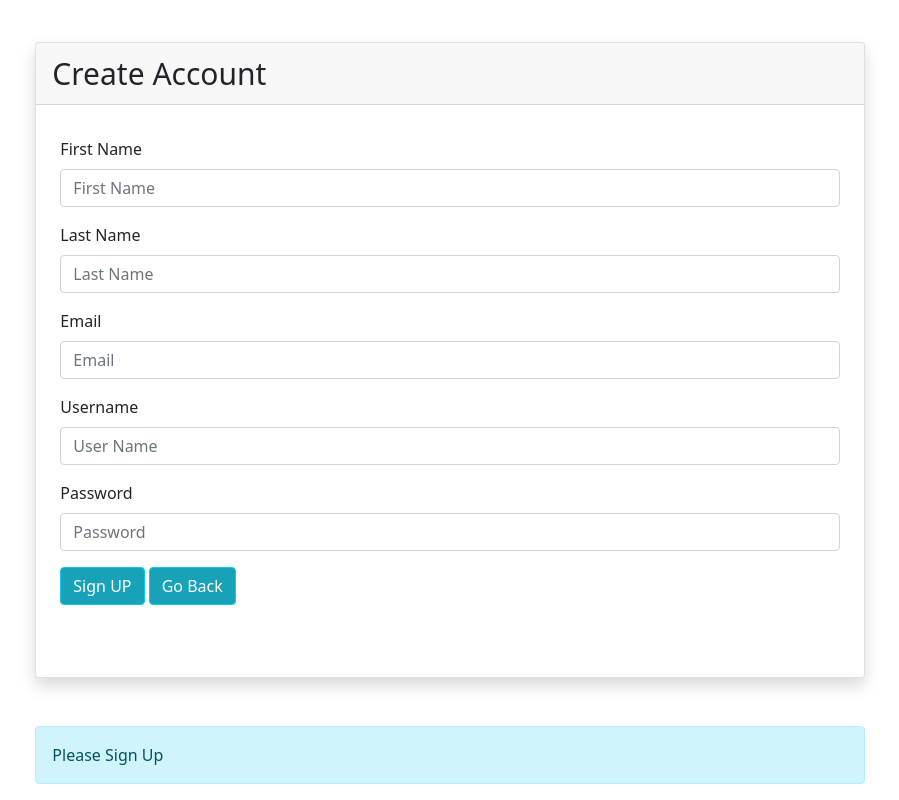
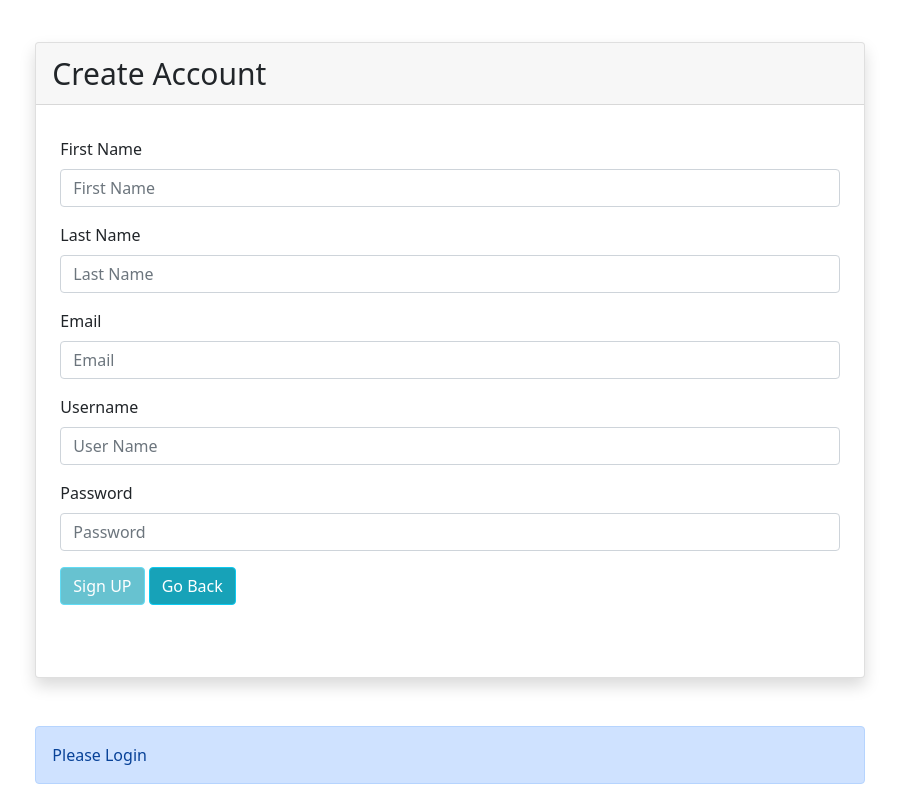
Before and after one commit to sobiamustafa95/practiceApp, a React (Create React App) app: page / in a window 1280 px wide. Shown: the part 190-990 px from the top of the page, without its empty margins (190-1089 px from the left). Built offline with nearby package versions, Linux system fonts and the light colour scheme.

Commit message:
code updated

```diff
--- a/src/components/Login.jsx
+++ b/src/components/Login.jsx
@@ -19,7 +19,6 @@ const Login = () => {
     message: "Please Login",
     variant: "info",
   });
-  const [user, setUser] = useState(null);
   const navigate = useNavigate();
 
   useEffect(() => {
@@ -99,6 +98,7 @@ const Login = () => {
       setLoading(false);
     }
   };
+
   return (
     <>
       <div className="container mt-5 col-lg-8">
--- a/src/components/SignUp.jsx
+++ b/src/components/SignUp.jsx
@@ -12,12 +12,17 @@ const SignUp = () => {
   const [email, setEmail] = useState("");
   const [username, setUsername] = useState("");
   const [password, setPassword] = useState("");
+  const [isLoading, setLoading] = useState(false);
+  const [loginHint, setLoginHint] = useState({
+    message: "Please Login",
+    variant: "info",
+  });
   const navigate = useNavigate();
 
   async function signUp() {
     let item = { firstName, lastName, email, username, password };
     console.warn(item);
-
+    try {
       let result = await fetch("https://notingapp.herokuapp.com/auth/signup", {
         method: "POST",
         headers: {
@@ -27,8 +32,24 @@ const SignUp = () => {
         body: JSON.stringify(item),
       });
       result = await result.json();
+      if (result.error || !result?.data?.user) {
+        throw new Error(result.error || result.message);
+      } else {
+        setLoading(false);
+        setLoginHint({
+          message: result.message,
+          variant: "success",
+        });
         localStorage.getItem("user-info", JSON.stringify(result));
         navigate("/login");
+      }
+    } catch (e) {
+      setLoginHint({
+        message: e.message,
+        variant: "danger",
+      });
+      setLoading(false);
+    }
   }
 
   useEffect(() => {
@@ -108,6 +129,9 @@ const SignUp = () => {
                     fontWeight: 500,
                   }}
                   onClick={signUp}
+                  disabled={
+                    !(firstName && lastName && username && email && password)
+                  }
                 >
                   Sign UP
                 </Button>{" "}
@@ -129,7 +153,11 @@ const SignUp = () => {
             </Card.Body>
           </Card>
         </section>
-        <Alert variant="info">Please Sign Up</Alert>
+        {isLoading ? (
+          <Alert variant="dark">Loading...</Alert>
+        ) : (
+          <Alert variant={signUp.variant}>{loginHint.message}</Alert>
+        )}
       </div>
     </>
   );
```
Lines whose indentation alone changed are shown as unchanged.
